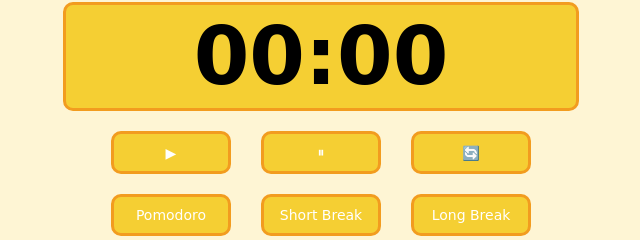
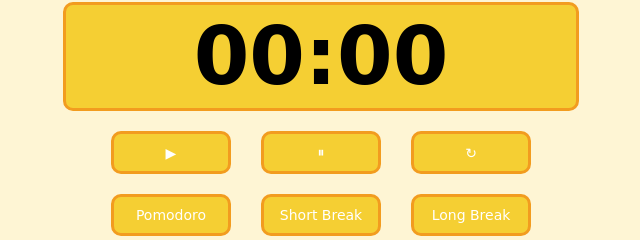
Before and after one commit to Natalia-com/RubberDuckTimer, a plain HTML site: page index.html in a window 1280 px wide. Shown: the part 232-472 px from the top of the page, 319-959 px from the left. Drawn offline with Linux system fonts and the light colour scheme.

Commit message:
Update index.html

```diff
--- a/index.html
+++ b/index.html
@@ -17,7 +17,7 @@
         <div class="controls">
           <button id="start">▶</button>
           <button id="pause">⏸</button>
-          <button id="reset">🔄</button>
+          <button id="reset">↻</button>
         </div>
         <div class="modes">
           <button id="pomodoro">Pomodoro</button>
```
